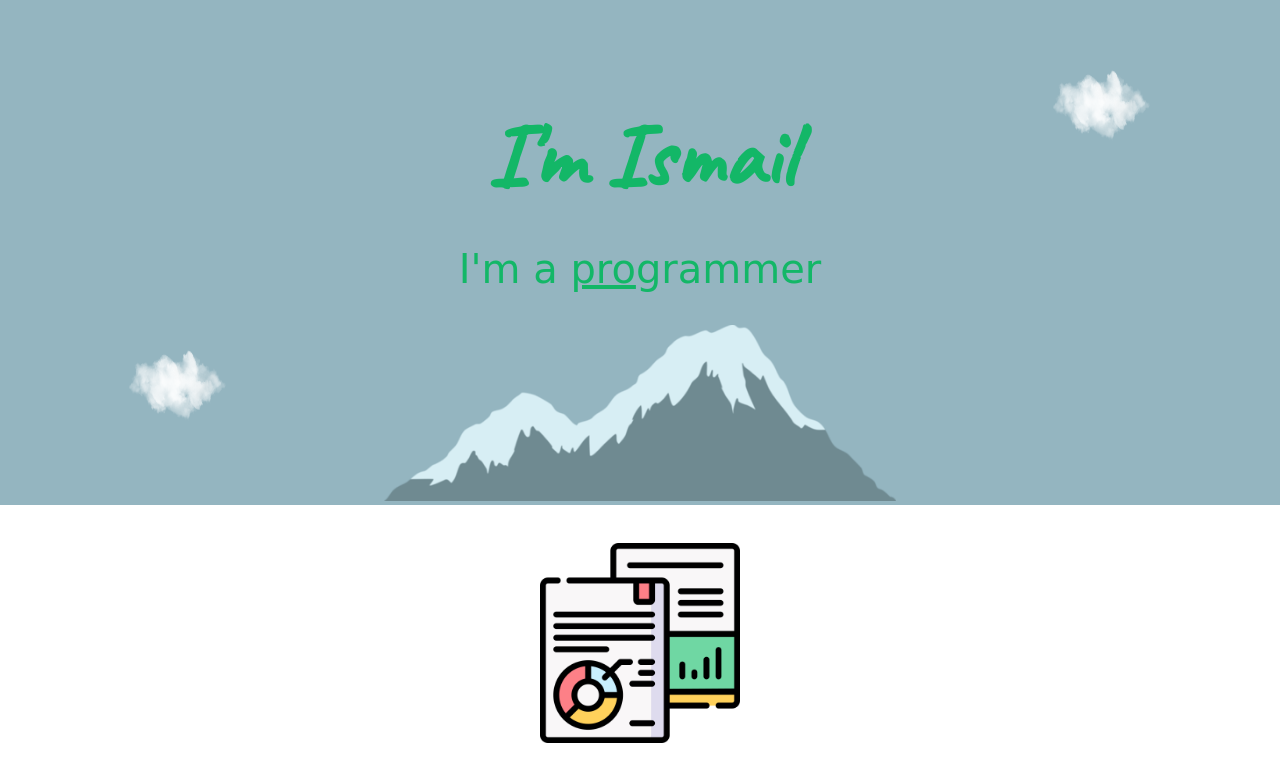
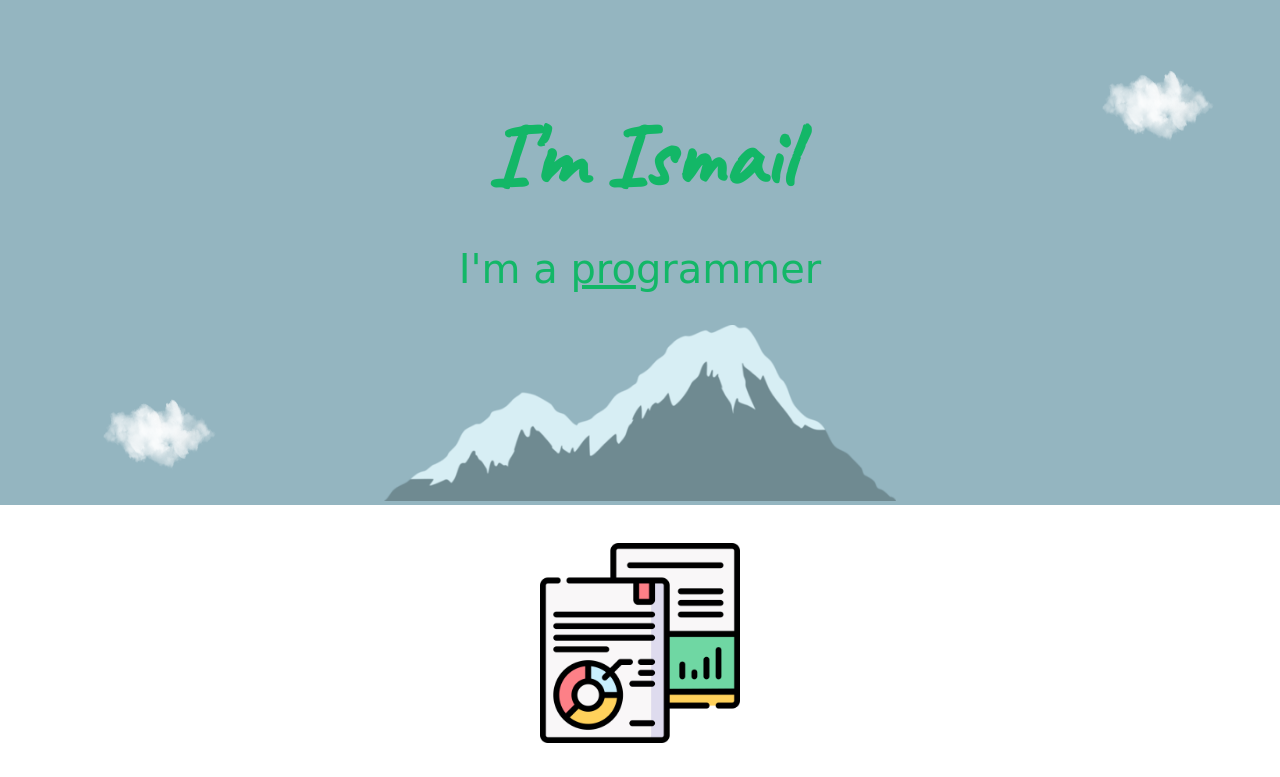
Before and after one commit to spiki10/website, a plain HTML site: page index.html in a window 1280 px wide. Shown: the top 777 px of the page. Drawn offline with Linux system fonts and the light colour scheme.

Commit message:
Add files via upload

```diff
--- a/style.css
+++ b/style.css
@@ -48,9 +48,9 @@ h3{
 
 .top-cloud{
     position: absolute;
-    width: 100px;
-    height: 100px;
-    right: 10%;
+    width: 9%;
+    height: 20%;
+    right: 5%;
     top: 50px;
 
 
@@ -58,10 +58,10 @@ h3{
 
 .bottom-cloud {
     position: absolute;
-    width: 100px;
-    height: 100px;
-    left: 10%;
-    bottom: 75px;
+    width: 9%;
+    height: 20%;
+    left: 8%;
+    bottom: 5%;
 
 }
 
@@ -158,5 +158,5 @@ hr {
     border: 8px dotted rgb(198, 197, 197);
     border-style: none none dotted;
     color:rgb(198, 197, 197);
-    width: 3%;
+    width: 8%;
 }
```
